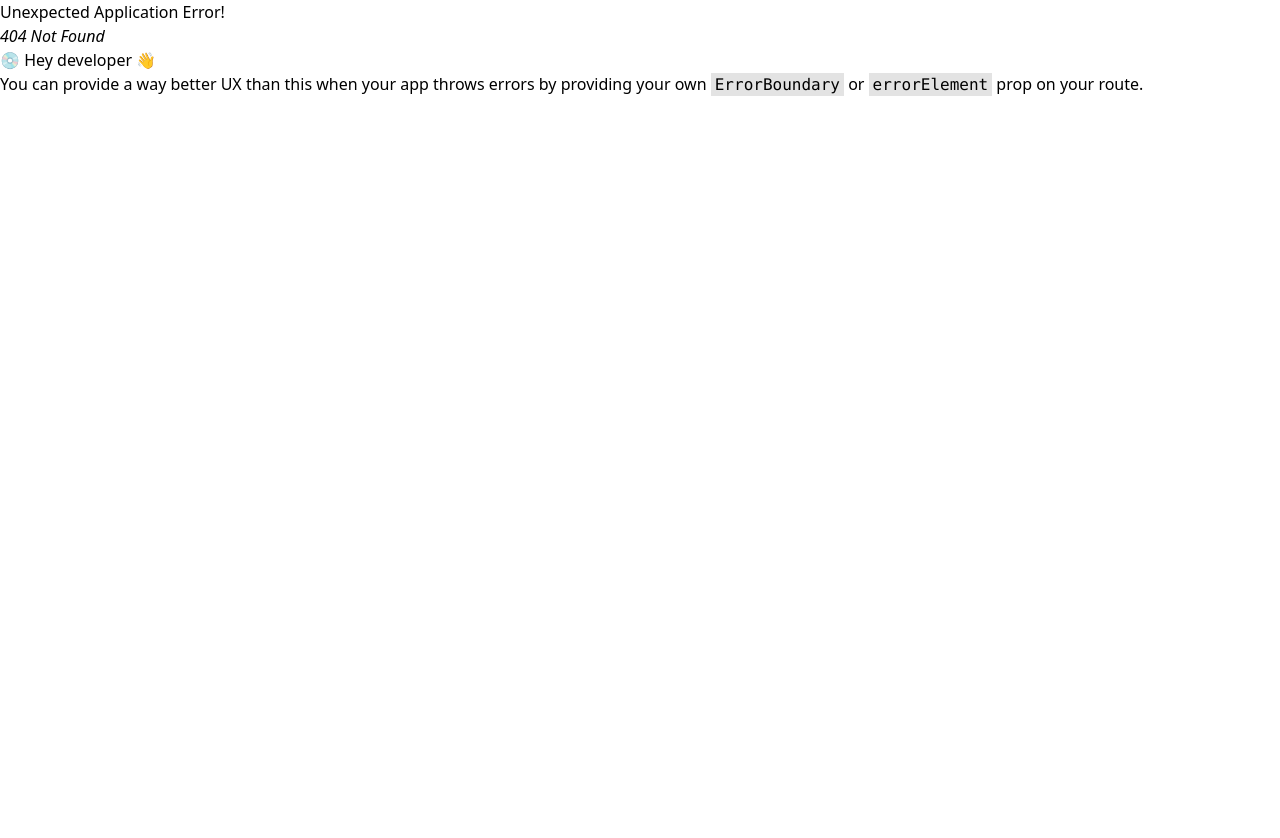
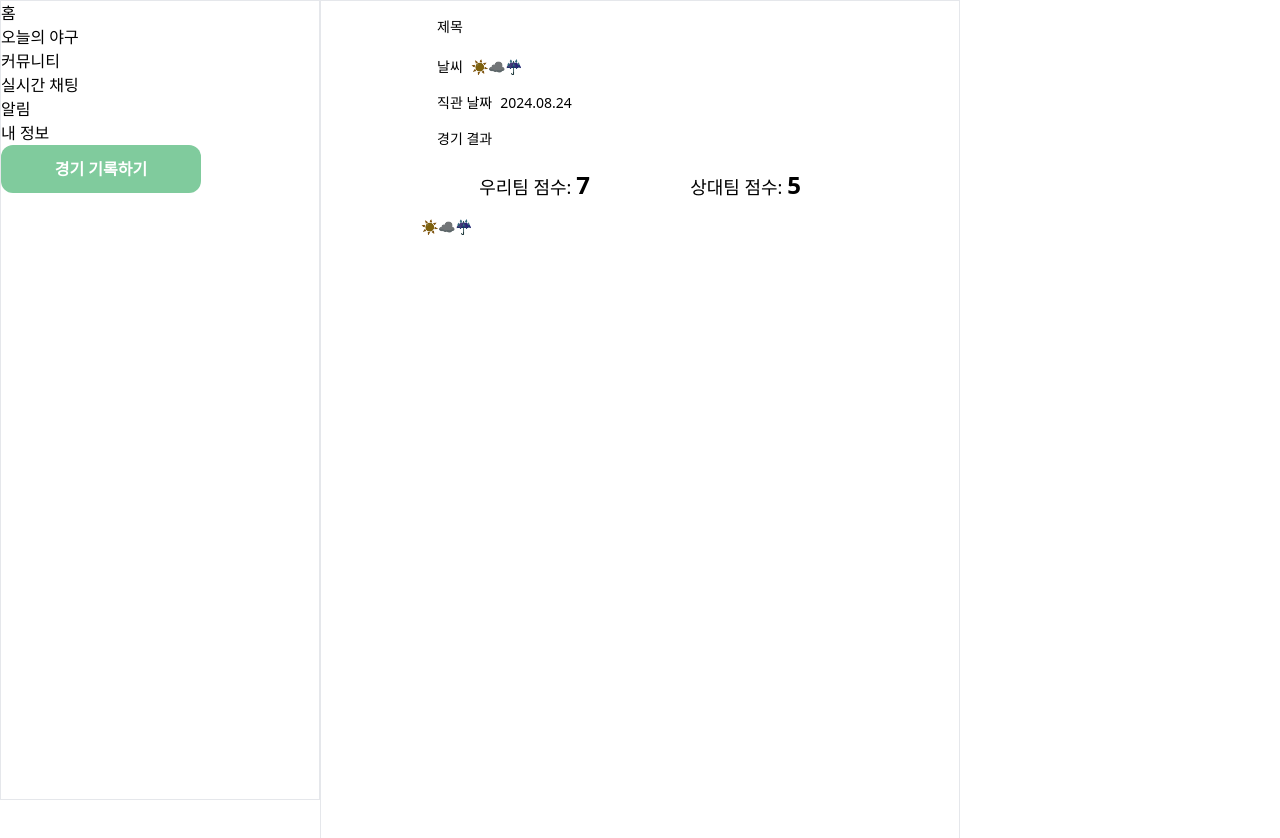
Before and after one commit to Baseball-Archive/client, a React (Vite) app: page /add in a window 1280 px wide. Before the commit this address had no page. Shown: the top 838 px of the page. Before the commit the page ends 800 px from the top, so only its background shows below. Built offline with nearby package versions, Linux system fonts and the light colour scheme.

Commit message:
✨ feat: 아카이브 기록

```diff
--- a/src/Router.tsx
+++ b/src/Router.tsx
@@ -1,6 +1,7 @@
 import { createBrowserRouter } from "react-router-dom";
 import Home from "./pages/Archive/Home";
 import Layout from "./components/layout/Layout";
+import AddArchive from "./pages/Archive/AddArchive";
 const router = createBrowserRouter([
   {
     path: "/",
@@ -11,8 +12,8 @@ const router = createBrowserRouter([
         element: <Home />,
       },
       {
-        path: "test",
-        element: <Home />,
+        path: "add",
+        element: <AddArchive />, // 변경된 경로에 대한 컴포넌트
       },
     ],
   },
--- /dev/null
+++ b/src/components/Archive/AddArchive/InfoSection.tsx
@@ -0,0 +1,16 @@
+import React, { ReactNode } from "react";
+interface InfoSectionProps {
+  label: string;
+  children: ReactNode;
+}
+
+const InfoSection: React.FC<InfoSectionProps> = ({ label, children }) => {
+  return (
+    <div className="mb-4 flex flex-row">
+      <label className="mr-2 text-sm">{label}</label>
+      {children}
+    </div>
+  );
+};
+
+export default InfoSection;
--- /dev/null
+++ b/src/components/Archive/AddArchive/MatchInfo.tsx
@@ -0,0 +1,36 @@
+import React from "react";
+import PickWeather from "./PickWeather";
+import InfoSection from "./InfoSection";
+
+const MatchInfo = () => {
+  return (
+    <div className="mx-auto max-w-md p-4">
+      <InfoSection label="제목">
+        <input></input>
+      </InfoSection>
+
+      <InfoSection label="날씨">
+        <PickWeather />
+      </InfoSection>
+      <InfoSection label="직관 날짜">
+        <p className="text-sm">2024.08.24</p>
+      </InfoSection>
+
+      <InfoSection label="경기 결과">
+        <input></input>
+      </InfoSection>
+
+      {/* 점수 */}
+      <div className="grid grid-cols-2 gap-4">
+        <div className="text-center text-lg">
+          우리팀 점수: <span className="text-2xl font-bold">7</span>
+        </div>
+        <div className="text-center text-lg">
+          상대팀 점수: <span className="text-2xl font-bold">5</span>
+        </div>
+      </div>
+    </div>
+  );
+};
+
+export default MatchInfo;
--- /dev/null
+++ b/src/components/Archive/AddArchive/PickWeather.tsx
@@ -0,0 +1,42 @@
+import React, { useState } from "react";
+
+type Weather = "sun" | "cloud" | "rain" | null;
+
+const PickWeather: React.FC = () => {
+  const [selectedEmoji, setSelectedEmoji] = useState<Weather>(null);
+  const handleWeather = (emoji: Weather) => {
+    setSelectedEmoji(emoji);
+  };
+
+  return (
+    <div>
+      <p className="text-sm">
+        <span
+          onClick={() => handleWeather("sun")}
+          className={
+            selectedEmoji === "sun" ? "" : "cursor-pointer brightness-[0.5]"
+          }
+        >
+          ☀️
+        </span>
+        <span
+          onClick={() => handleWeather("cloud")}
+          className={
+            selectedEmoji === "cloud" ? "" : "cursor-pointer brightness-[0.5]"
+          }
+        >
+          ☁️
+        </span>
+        <span
+          onClick={() => handleWeather("rain")}
+          className={
+            selectedEmoji === "rain" ? "" : "cursor-pointer brightness-[0.5]"
+          }
+        >
+          ☔
+        </span>
+      </p>
+    </div>
+  );
+};
+export default PickWeather;
--- a/src/components/layout/Layout.tsx
+++ b/src/components/layout/Layout.tsx
@@ -13,11 +13,11 @@ import Navigation from "../navigation/Navigation";
 const NAV_XL = "xl:w-1/4";
 const NAV_MD = "md:w-[100px] md:top-0 md:h-screen";
 const NAV_DEFAULT =
-  "fixed border z-10 bg-white top-auto bottom-0 w-full h-[100px]";
+  "fixed border z-10 bg-white top-auto bottom-0 w-full h-[100px]  ";
 
 const CONTENT_XL = "xl:w-2/4 xl:left-1/4";
 const CONTENT_MD = "md:w-full md:px-[100px]";
-const CONTENT_DEFAULT = "absolute top-0 border w-100 left-0 w-full";
+const CONTENT_DEFAULT = "absolute top-0 border w-100 left-0 w-full ";
 
 const Layout = () => {
   return (
@@ -29,7 +29,7 @@ const Layout = () => {
         className={`${CONTENT_DEFAULT} ${CONTENT_XL} ${CONTENT_MD}`}
         style={{ height: "1000px" }}
       >
-        <div className="max-w-screen-md mx-auto my-0">
+        <div className="mx-auto my-0 max-w-screen-md">
           <Outlet />
         </div>
       </div>
--- a/src/components/navigation/Navigation.tsx
+++ b/src/components/navigation/Navigation.tsx
@@ -1,9 +1,10 @@
-import { Link } from "react-router-dom";
+import { Link, useNavigate } from "react-router-dom";
 import Button from "../common/Button";
 
 // 홈 오늘의야구 커뮤니티 실시간채팅 알림 내정보
 
 const Navigation = () => {
+  const navigate = useNavigate();
   return (
     <>
       <nav>
@@ -27,7 +28,7 @@ const Navigation = () => {
             <Link to="/">내 정보</Link>
           </li>
         </ul>
-        <Button size="large" scheme="primary">
+        <Button size="large" scheme="primary" onClick={() => navigate("/add")}>
           경기 기록하기
         </Button>
       </nav>
--- /dev/null
+++ b/src/pages/Archive/AddArchive.tsx
@@ -0,0 +1,13 @@
+import MatchInfo from "../../components/Archive/AddArchive/MatchInfo";
+import PickWeather from "../../components/Archive/AddArchive/PickWeather";
+
+const AddArchive = () => {
+  return (
+    <div className="container">
+      <MatchInfo />
+      <PickWeather />
+    </div>
+  );
+};
+
+export default AddArchive;
--- a/src/pages/Archive/Home.tsx
+++ b/src/pages/Archive/Home.tsx
@@ -2,7 +2,31 @@ import Archive from "../../components/Archive/Archive";
 
 const Home = () => {
   return (
-    <div className="container pt-7">
+    <div className="container relative pt-7">
+      <Archive
+        photo="https://firebasestorage.googleapis.com/v0/b/hotsix-blog-5f9b1.appspot.com/o/image%2F1723386154075?alt=media&token=04777f33-ef7b-4c50-bb0c-b748c2f6b8cf"
+        weather="맑음"
+        review="한화 연승?                                 🔥🔥🔥🔥🔥🔥🔥🔥🔥🔥🔥🔥🔥🔥🔥🔥🔥🔥🔥🔥🔥🔥🔥🔥🔥🔥🔥🔥🔥"
+        user_id="baseball.lover"
+        schedule_id="2024.08.27"
+        result="⚾한화 7 : 5 키움"
+      />{" "}
+      <Archive
+        photo="https://firebasestorage.googleapis.com/v0/b/hotsix-blog-5f9b1.appspot.com/o/image%2F1723386154075?alt=media&token=04777f33-ef7b-4c50-bb0c-b748c2f6b8cf"
+        weather="맑음"
+        review="한화 연승?                                 🔥🔥🔥🔥🔥🔥🔥🔥🔥🔥🔥🔥🔥🔥🔥🔥🔥🔥🔥🔥🔥🔥🔥🔥🔥🔥🔥🔥🔥"
+        user_id="baseball.lover"
+        schedule_id="2024.08.27"
+        result="⚾한화 7 : 5 키움"
+      />{" "}
+      <Archive
+        photo="https://firebasestorage.googleapis.com/v0/b/hotsix-blog-5f9b1.appspot.com/o/image%2F1723386154075?alt=media&token=04777f33-ef7b-4c50-bb0c-b748c2f6b8cf"
+        weather="맑음"
+        review="한화 연승?                                 🔥🔥🔥🔥🔥🔥🔥🔥🔥🔥🔥🔥🔥🔥🔥🔥🔥🔥🔥🔥🔥🔥🔥🔥🔥🔥🔥🔥🔥"
+        user_id="baseball.lover"
+        schedule_id="2024.08.27"
+        result="⚾한화 7 : 5 키움"
+      />{" "}
       <Archive
         photo="https://firebasestorage.googleapis.com/v0/b/hotsix-blog-5f9b1.appspot.com/o/image%2F1723386154075?alt=media&token=04777f33-ef7b-4c50-bb0c-b748c2f6b8cf"
         weather="맑음"
```
